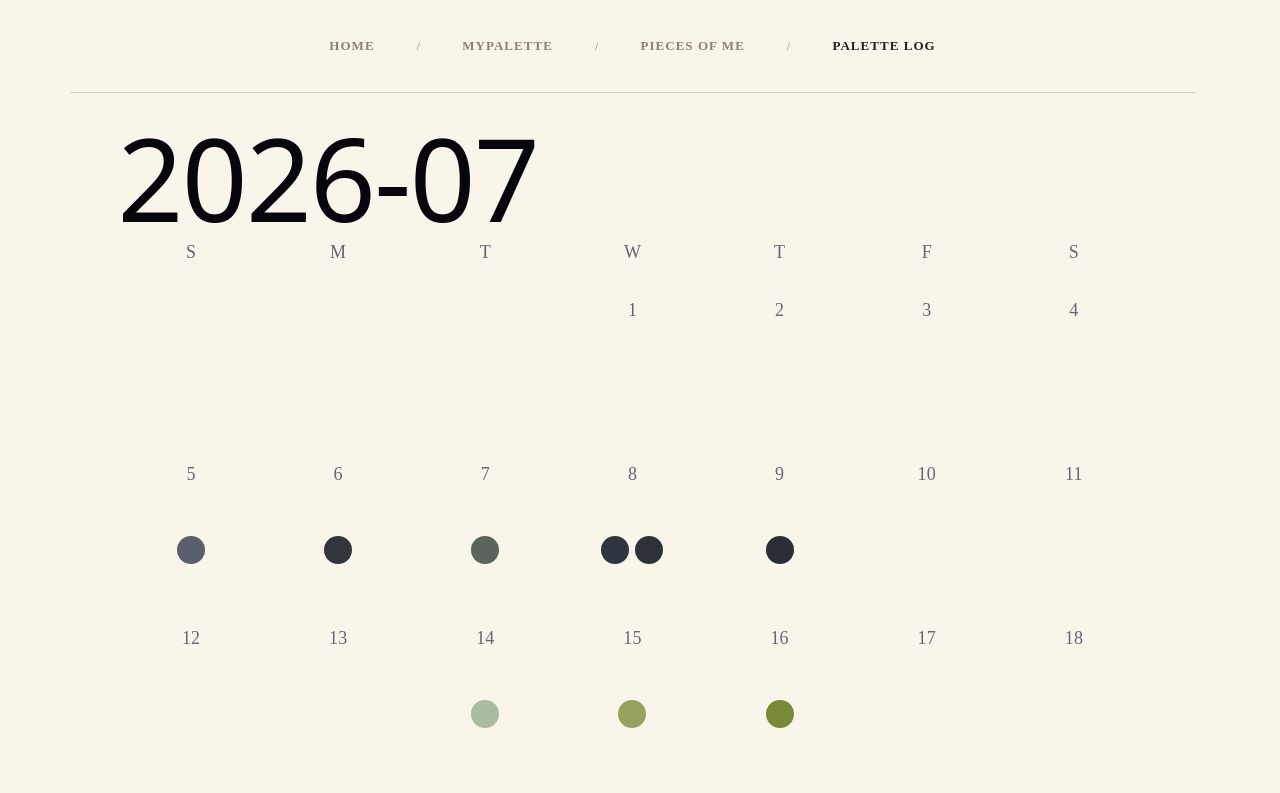
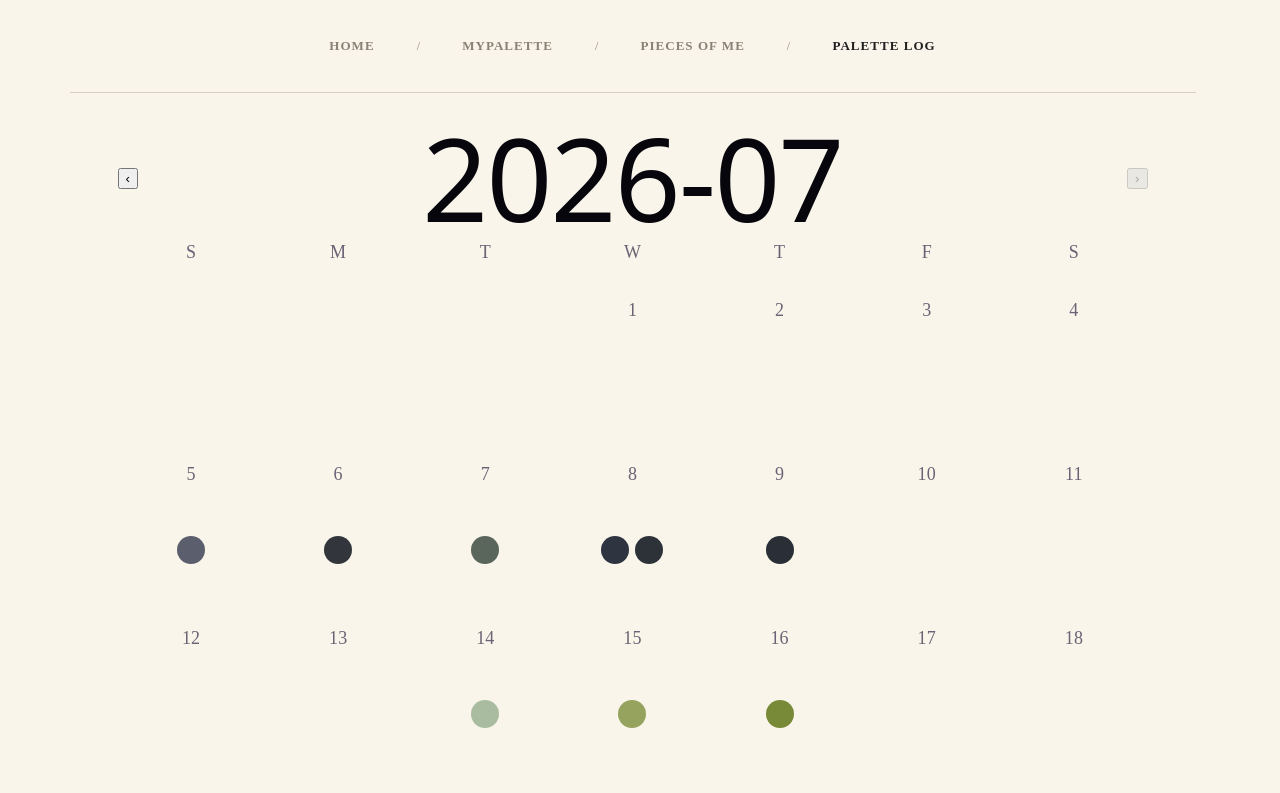
Before and after one commit to flux-hjkim/my-palette, a React (Vite) app: page /palette-log in a window 1280 px wide. Shown: the top 793 px of the page. Built offline with nearby package versions, Linux system fonts and the light colour scheme.

Commit message:
feat: add palette log month navigation

```diff
--- a/src/data/colorGroups.js
+++ b/src/data/colorGroups.js
@@ -211,7 +211,7 @@ export const initialColorGroups = [
         color: "#F1EFCB",
         description: "흔들려도 나만의 기준을 잃지 않는 사람이 되고 싶어요.",
         keywords: ["단정함", "기준", "단단함"],
-        createdAt: "2026-04-17",
+        createdAt: "2026-01-17",
       },
       {
         id: 502,
--- a/src/pages/PaletteLog.css
+++ b/src/pages/PaletteLog.css
@@ -3,7 +3,21 @@
 }
 
 .palette-log-header {
-  text-align: left;
+  display: grid;
+  grid-template-columns: 1fr auto 1fr;
+  align-items: center;
+}
+
+.palette-log-prev-button {
+  justify-self: start;
+}
+
+.palette-log-next-button {
+  justify-self: end;
+}
+
+.palette-log-title {
+  text-align: center;
 }
 
 .palette-log-header h1 {
--- a/src/pages/PaletteLog.jsx
+++ b/src/pages/PaletteLog.jsx
@@ -8,6 +8,7 @@ function PaletteLog({ colorGroups, onDelete }) {
 
   const navigate = useNavigate();
 
+  // 전체 컬러를 한 배열로 만들기
   const allSubColors = useMemo(() => {
     return colorGroups.flatMap((group) =>
       group.subColors.map((subColor) => ({
@@ -18,29 +19,33 @@ function PaletteLog({ colorGroups, onDelete }) {
     );
   }, [colorGroups]);
 
+  /* 기록이 존재하는 월 목록 만들기 */
   // YYYY-MM 형태로 createdAt만 모은 배열 생성
   const recordedMonths = allSubColors.map((subColor) => {
     return subColor.createdAt.slice(0, 7);
   });
-
   // 배열 내 중복 제거 후 새 배열 저장
   const uniqueMonths = [...new Set(recordedMonths)];
   // 중복 제거된 배열을 날짜순으로 정렬
   const sortedMonths = [...uniqueMonths].sort();
-  // 가장 최근 월 위치 번호 state 기억
+
+  // 현재 보고 있는 월의 위치 번호
   const [currentMonthIndex, setCurrentMonthIndex] = useState(
     sortedMonths.length > 0 ? sortedMonths.length - 1 : 0,
   );
-  // 현재 보고 있는 월의 위치 번호 currentMonthIndex를 통해 현재 보고 있는 월 저장
+  // 현재 보고 있는 월 값 ("YYYY-MM")
   const currentMonth = sortedMonths[currentMonthIndex] ?? "";
+
+  /* 달력 계산 */
   // 연, 월 분리
   const [yearString, monthString] = currentMonth.split("-");
   // 연, 월을 string에서 number로 변경
   const year = currentMonth ? Number(yearString) : null;
   const month = currentMonth ? Number(monthString) - 1 : null;
 
-  // 매월 몇일까지 있는지 계산, 각 달의 1일이 무슨 요일인지 계산(요일은 0부터 숫자로 나타남)
+  // 해당 월이 며칠까지 있는지 계산
   const daysInMonth = new Date(year, month + 1, 0).getDate();
+  // 해당 월 1일이 무슨 요일인지 계산
   const firstDayOfMonth = new Date(year, month, 1).getDay();
 
   const groupedSubColors = useMemo(() => {
@@ -85,7 +90,27 @@ function PaletteLog({ colorGroups, onDelete }) {
   return (
     <main className="palette-log-page">
       <header className="palette-log-header">
-        <h1>{currentMonth}</h1>
+        <button
+          type="button"
+          className="palette-log-prev-button"
+          onClick={() => setCurrentMonthIndex((prevIndex) => prevIndex - 1)}
+          disabled={currentMonthIndex === 0}
+        >
+          ‹
+        </button>
+
+        <div className="palette-log-title">
+          <h1>{currentMonth}</h1>
+        </div>
+
+        <button
+          type="button"
+          className="palette-log-next-button"
+          onClick={() => setCurrentMonthIndex((prevIndex) => prevIndex + 1)}
+          disabled={currentMonthIndex === sortedMonths.length - 1}
+        >
+          ›
+        </button>
       </header>
 
       <section className="palette-log-calendar">
```
